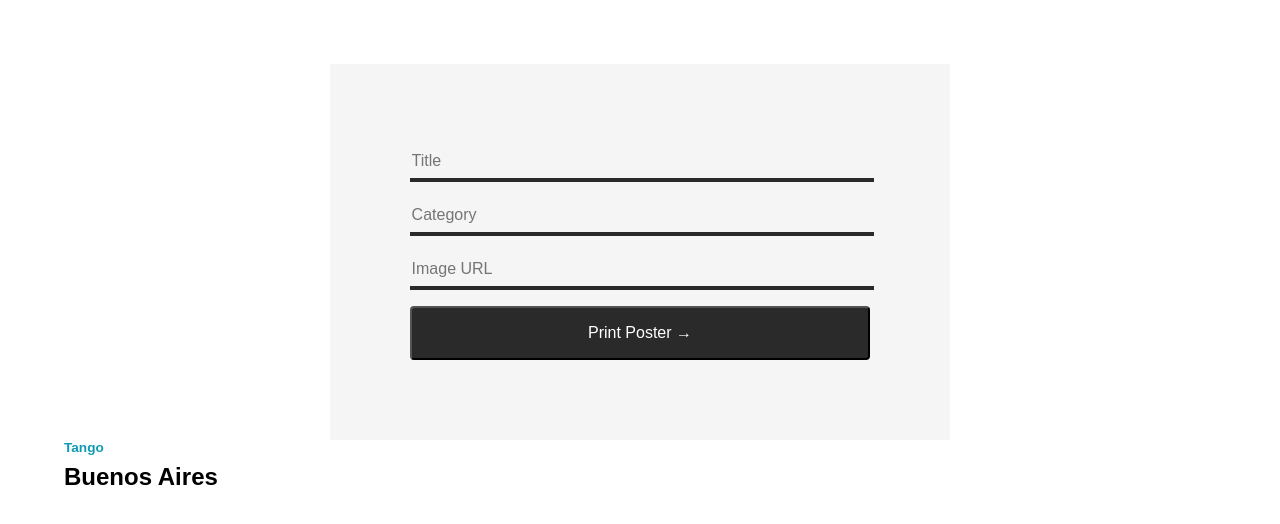
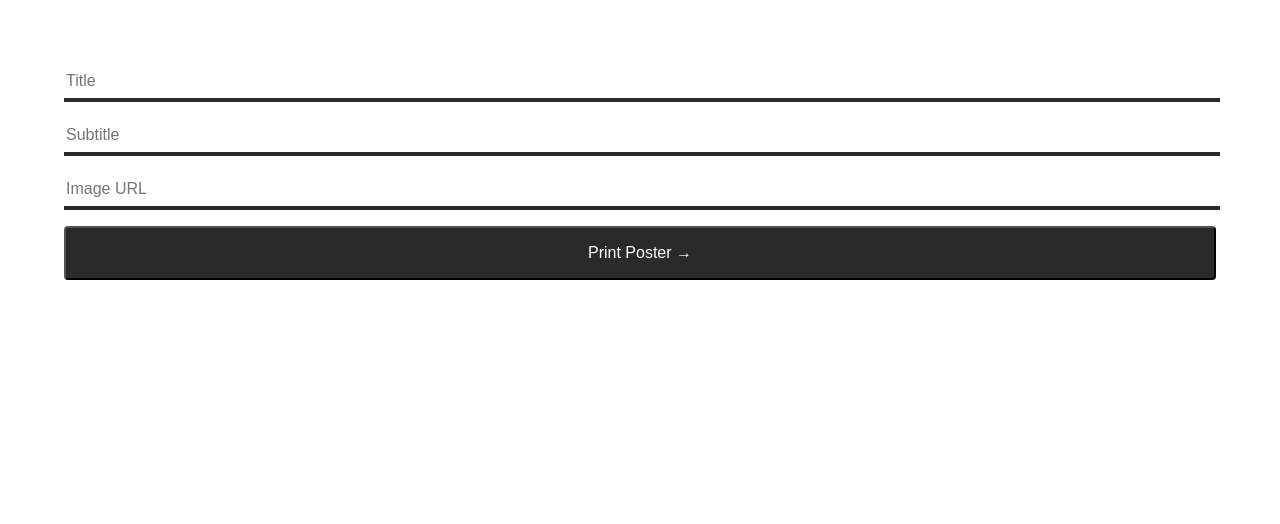
Before and after one commit to leoacosta/react-poster-creator, a React (Create React App) app: page / in a window 1280 px wide. Shown: the top 524 px of the page. Built offline with nearby package versions, Linux system fonts and the light colour scheme.

Commit message:
Add state to inputs

```diff
--- a/src/App.js
+++ b/src/App.js
@@ -1,23 +1,41 @@
 import React, { Component } from 'react';
 import CreatePosterForm from './components/CreatePosterForm';
-import Poster from './components/Poster'
+import Poster from './components/Poster';
 
 class App extends Component {
+    state = {
+        title: '',
+        subtitle: '',
+        image: ''
+    };
 
-  state = {
-    title: "",
-    subtitle: "",
-    image: ""
-  }
+    getPosterTitle = e => {
+        this.setState({
+            title: e.target.value
+        });
+    };
 
-  render() {
-    return (
-      <React.Fragment>
-        <CreatePosterForm />
-        <Poster cardCat="Tango" posterTitle="Buenos Aires" />
-      </React.Fragment>
-    );
-  }
+    getPosterSubtitle = e => {
+        this.setState({
+            subtitle: e.target.value
+        });
+    };
+
+    render() {
+        return (
+            <div className="container">
+                <CreatePosterForm
+                    title={this.state.title}
+                    getPosterTitle={this.getPosterTitle}
+                    getPosterSubtitle={this.getPosterSubtitle}
+                />
+                <Poster
+                    title={this.state.title}
+                    subtitle={this.state.subtitle}
+                />
+            </div>
+        );
+    }
 }
 
 export default App;
--- a/src/components/CreatePosterForm.js
+++ b/src/components/CreatePosterForm.js
@@ -3,13 +3,23 @@ import React, { Component } from 'react';
 class CreatePosterForm extends Component {
     render() {
         return (
-            <form className="card-picker">
-                <input type="text" placeholder="Title"/>
-                <input type="text" placeholder="Category"/>
-                <input type="text" placeholder="Image URL"/>
-                <button>Print Poster &rarr;</button>
-            </form>
-        )
+            <div className="column">
+                <form className="poster-details">
+                    <input
+                        type="text"
+                        placeholder="Title"
+                        onChange={this.props.getPosterTitle}
+                    />
+                    <input
+                        type="text"
+                        placeholder="Subtitle"
+                        onChange={this.props.getPosterSubtitle}
+                    />
+                    <input type="text" placeholder="Image URL" />
+                    <button>Print Poster &rarr;</button>
+                </form>
+            </div>
+        );
     }
 }
 
--- a/src/components/Poster.js
+++ b/src/components/Poster.js
@@ -1,14 +1,16 @@
-import React from 'react';
+import React, { Component } from 'react';
 
-const Poster = (props) => {
-    return (
-        <div>
-            <header>
-                <h3 className="card-category">{props.cardCat}</h3>
-                <h2 className="card-title">{props.posterTitle}</h2>
-            </header>
-        </div>
-    )
+class Poster extends Component {
+    render() {
+        return (
+            <div className="column">
+                <header>
+                    <h3 className="poster-subtitle">{this.props.subtitle}</h3>
+                    <h2 className="poster-title">{this.props.title}</h2>
+                </header>
+            </div>
+        );
+    }
 }
 
 export default Poster;
```
